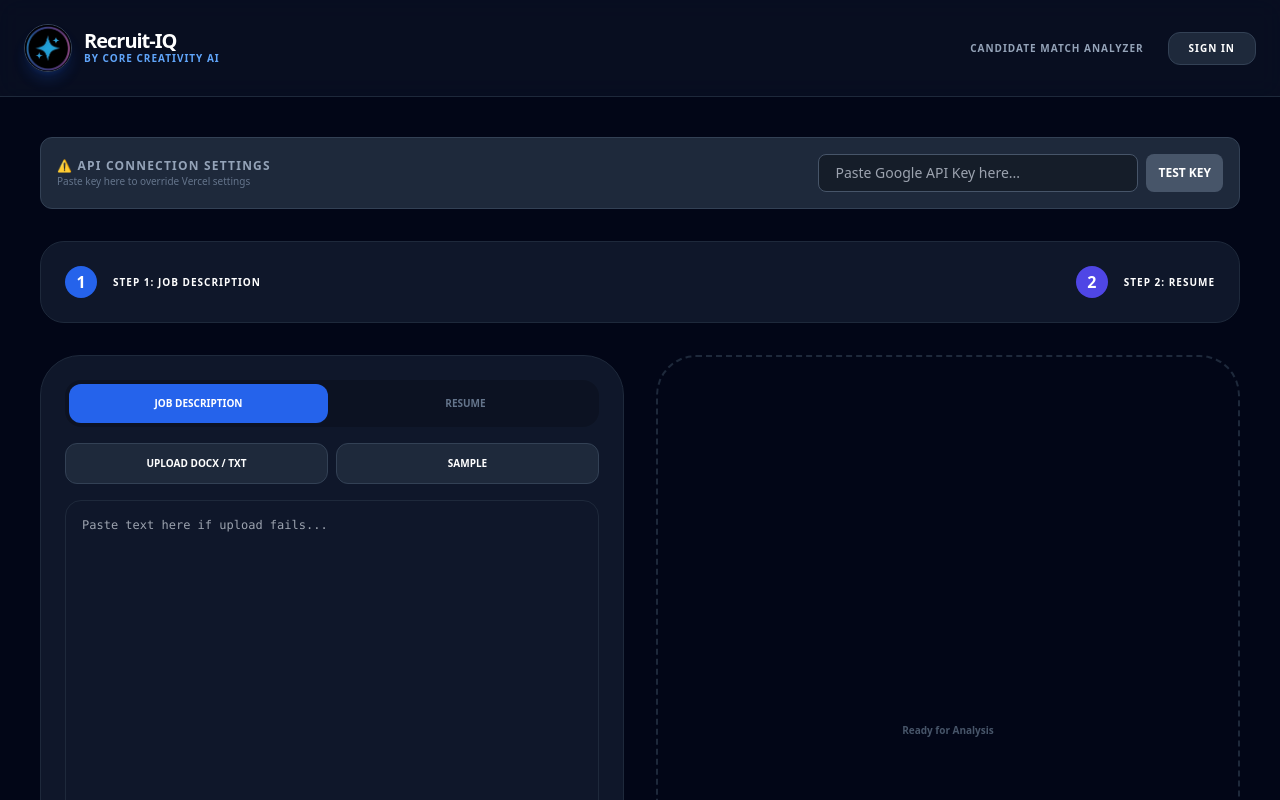
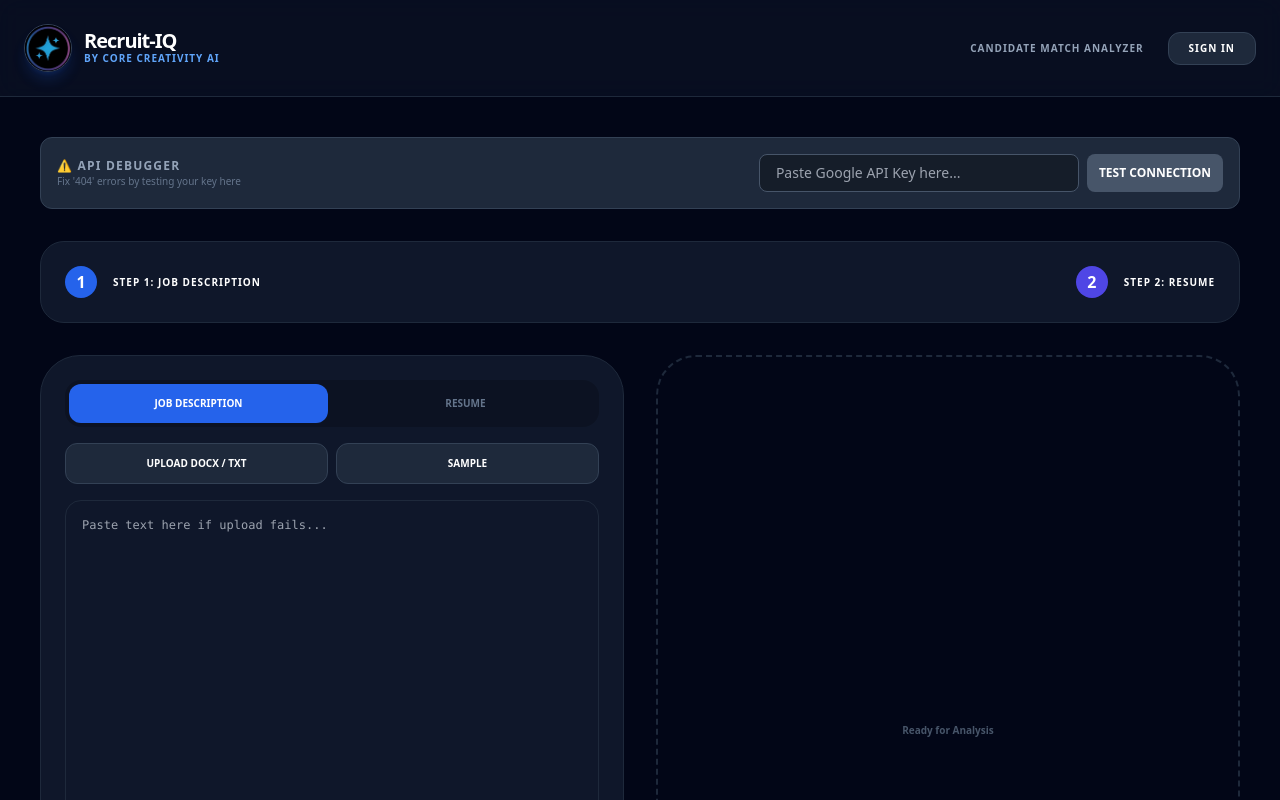
Before and after one commit to dansims2024-afk/recruit-iq-final, a React (Vite) app: page / in a window 1280 px wide. Shown: the top 800 px of the page. Built offline with nearby package versions, Linux system fonts and the light colour scheme; no server answers.

Commit message:
Refactor Dashboard component for clarity and UX
Updated comments for clarity, improved alert messages, and changed button text for better user experience.

```diff
--- a/src/components/Dashboard.jsx
+++ b/src/components/Dashboard.jsx
@@ -15,7 +15,7 @@
   const [loading, setLoading] = useState(false);
   const [statusMsg, setStatusMsg] = useState('');
 
-  // MANUAL KEY ENTRY
+  // MANUAL KEY ENTRY STATE
   const [manualKey, setManualKey] = useState('');
 
   const jdComplete = jdText.length > 50;
@@ -28,13 +28,12 @@
 
     try {
       const genAI = new GoogleGenerativeAI(finalKey);
-      // We ask Google: "What models do I have access to?"
-      // Note: We use a dummy model init just to check connectivity in this simple setup
+      // We test 'gemini-pro' specifically because it is the most reliable model
       const model = genAI.getGenerativeModel({ model: "gemini-pro" });
       await model.generateContent("Test connection");
-      alert("✅ SUCCESS! Your API Key works with 'gemini-pro'. You are good to go.");
+      alert("✅ SUCCESS! Your API Key works with 'gemini-pro'.");
     } catch (error) {
-      alert(`❌ DIAGNOSTIC FAILED:\n${error.message}\n\nIf you see '404', your key cannot access the model.`);
+      alert(`❌ CONNECTION TEST FAILED:\n${error.message}`);
     }
   };
 
@@ -45,8 +44,9 @@
     setStatusMsg("Reading file...");
     try {
       let text = "";
+      // Simple PDF Trap
       if (file.name.endsWith('.pdf')) {
-         alert("PDF parsing is temporarily disabled. Please copy/paste text from your PDF.");
+         alert("PDF parsing is disabled to prevent crashes. Please copy/paste the text instead.");
          setStatusMsg("");
          return;
       }
@@ -81,7 +81,7 @@
     try {
       const genAI = new GoogleGenerativeAI(finalKey);
 
-      // *** CRITICAL FIX: SWITCHED TO 'gemini-pro' (Most compatible model) ***
+      // *** CRITICAL FIX: HARDCODED TO 'gemini-pro' TO FIX 404 ERROR ***
       const model = genAI.getGenerativeModel({ model: "gemini-pro" });
 
       const prompt = `Act as a recruiter. Compare this JD: "${jdText.substring(0,1000)}..." to Resume: "${resumeText.substring(0,1000)}...".
@@ -92,8 +92,7 @@
       setAnalysis({ score: 85, summary: response.text() });
     } catch (err) {
       console.error("AI Failure:", err);
-      // Fallback to ensure UI doesn't freeze
-      alert(`AI Connection Failed: ${err.message}. \n\nCheck the console for specific '404' details.`);
+      alert(`Connection Failed: ${err.message}. \n\nCheck your API Key permissions.`);
     }
     setLoading(false);
   };
@@ -104,8 +103,8 @@
       {/* DIAGNOSTIC BOX */}
       <div className="bg-slate-800 p-4 rounded-xl border border-slate-700 flex flex-col md:flex-row gap-4 items-center justify-between">
         <div className="flex flex-col">
-          <p className="text-xs text-slate-400 uppercase font-bold tracking-widest">⚠️ API Connection Settings</p>
-          <p className="text-[10px] text-slate-500">Paste key here to override Vercel settings</p>
+          <p className="text-xs text-slate-400 uppercase font-bold tracking-widest">⚠️ API Debugger</p>
+          <p className="text-[10px] text-slate-500">Fix '404' errors by testing your key here</p>
         </div>
         <div className="flex gap-2 w-full md:w-auto">
             <input
@@ -116,11 +115,12 @@
             onChange={(e) => setManualKey(e.target.value)}
             />
             <button onClick={checkAvailableModels} className="bg-slate-600 hover:bg-slate-500 text-xs uppercase font-bold px-3 py-2 rounded-lg transition">
-                Test Key
+                Test Connection
             </button>
         </div>
       </div>
 
+      {/* 1-2-3 GUIDE */}
       <div className="flex flex-col md:flex-row justify-between p-6 bg-slate-900 border border-slate-800 rounded-3xl gap-4">
           <div className="flex items-center gap-4">
              <span className={`${jdComplete ? 'bg-emerald-500' : 'bg-blue-600'} w-8 h-8 rounded-full flex items-center justify-center font-bold`}>{jdComplete ? "✓" : "1"}</span>
@@ -132,7 +132,10 @@
           </div>
       </div>
 
+      {/* MAIN CONTENT GRID */}
       <div className="grid md:grid-cols-2 gap-8">
+
+        {/* INPUT SECTION */}
         <div className="bg-[#0f172a] p-6 rounded-[2.5rem] border border-slate-800 flex flex-col h-[750px]">
             <div className="flex gap-2 mb-4 bg-black/20 p-1 rounded-2xl">
               <button onClick={() => setActiveTab('jd')} className={`flex-1 py-3 rounded-xl text-[10px] font-black uppercase transition ${activeTab === 'jd' ? 'bg-blue-600 text-white' : 'text-slate-500'}`}>Job Description</button>
@@ -158,6 +161,7 @@
             </button>
         </div>
 
+        {/* OUTPUT SECTION */}
         <div className="h-[750px] overflow-y-auto">
             {analysis ? (
               <div className="bg-slate-900 border border-slate-800 p-8 rounded-[2.5rem] text-center shadow-2xl animate-in fade-in">
```
